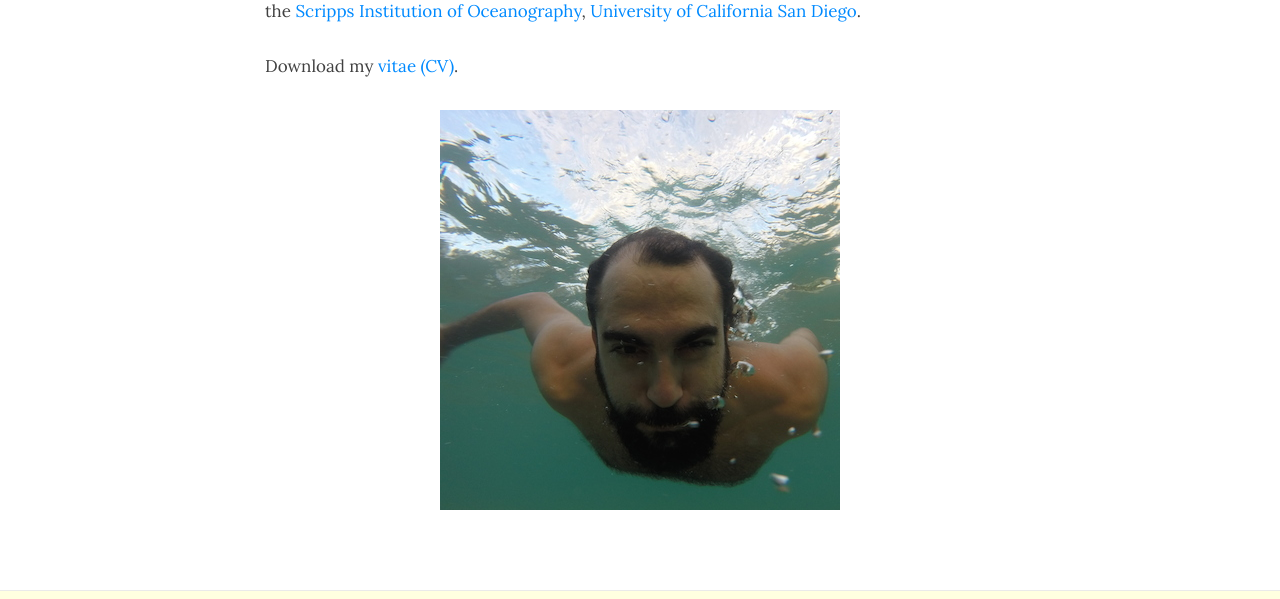
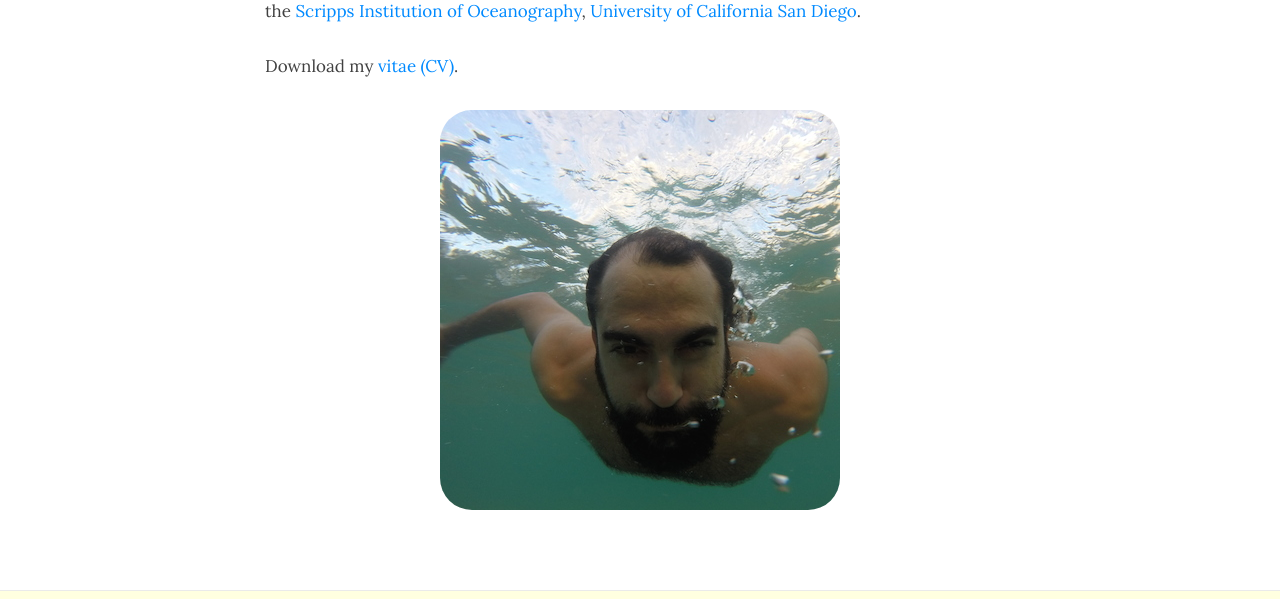
Before and after one commit to navidcy/navidcy.github.io, a Jekyll site: the page built from aboutme.md, in a window 1280 px wide and 1178 px high. Shown: the part 385-984 px from the top of the window. Built offline with Jekyll 4.4.1, drawn with Linux system fonts in a browser that asks for light colours; nearby versions of some CDN libraries.

Commit message:
rounded corners in pic of me

```diff
--- a/aboutme.md
+++ b/aboutme.md
@@ -11,9 +11,8 @@ Download my [vitae (CV)](cv_navid.pdf).
 
 
 {: .center}
-![alt text][navid_underwater]{: .center-image }
+<img src="/img/navid_underwater.jpg" alt="me" class="circular-image" />
 
-[navid_underwater]: /img/navid_underwater.jpg "me"
 
 
 [lefkosia-site]: http://en.wikipedia.org/wiki/Nicosia
--- a/css/main.css
+++ b/css/main.css
@@ -584,3 +584,7 @@ table tr td :last-child {
 .center {
     text-align: center;
 }
+
+.circular-image {
+  border-radius:  8%;
+}
```
